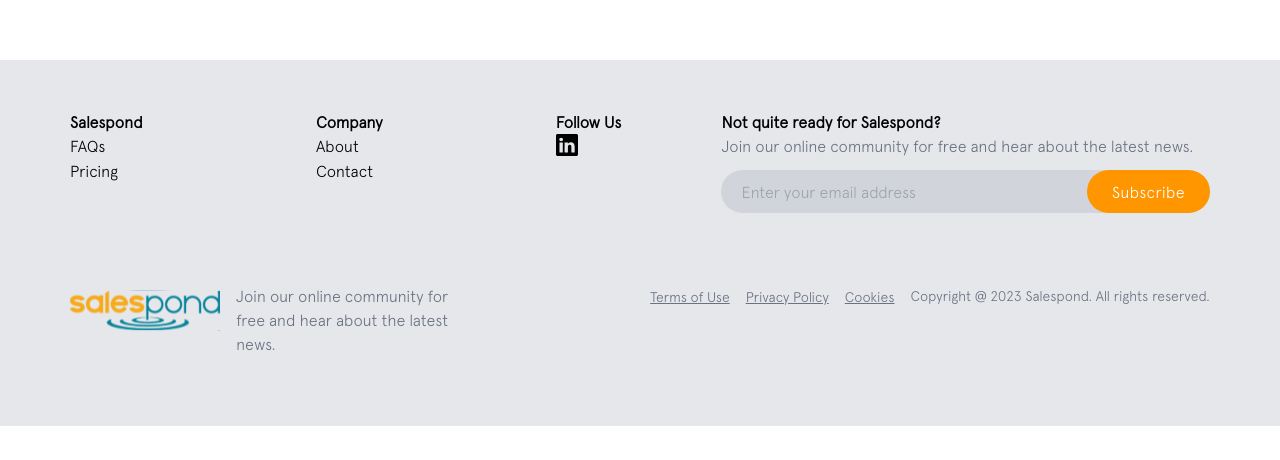
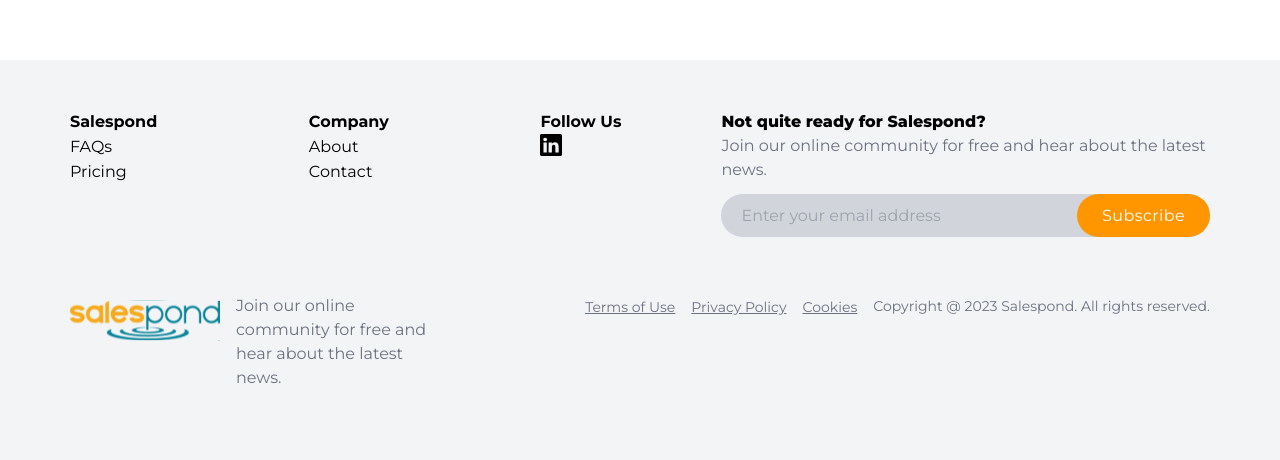
Before and after one commit to salespond/salespond-website, a Vue app: page / in a window 1280 px wide. Shown: the part 1532-1992 px from the top of the page. Before the commit the page ends 1958 px from the top, so only its background shows below. Built offline with nearby package versions, Linux system fonts and the light colour scheme.

Commit message:
SW-130 updated fonts and changed footer background

```diff
--- a/src/assets/base.css
+++ b/src/assets/base.css
@@ -20,16 +20,25 @@
   font-style: normal;
 }
 
+
 @font-face {
   font-family: 'montserrat';
-  src: url('../../src/assets/fonts/Montserrat-ExtraLight.ttf') format('truetype'),
-      url('../../src/assets/fonts/Montserrat-Light.ttf') format('truetype'),
-      url('../../src/assets/fonts/Montserrat-Regular.ttf') format('truetype'),
-      url('../../src/assets/fonts/Montserrat-Medium.ttf') format('truetype'),
-      url('../../src/assets/fonts/Montserrat-Bold.ttf') format('truetype'),
-      url('../../src/assets/fonts/Montserrat-ExtraBold.ttf') format('truetype'),
-      url('../../src/assets/fonts/Montserrat-Black.ttf') format('truetype');
-  font-weight: normal;
+  src: url('../../src/assets/fonts/Montserrat-Regular.ttf') format('truetype');
+  font-weight: 400;
+  font-style: normal;
+}
+
+@font-face {
+  font-family: 'montserrat';
+  src: url('../../src/assets/fonts/Montserrat-Bold.ttf') format('truetype');
+  font-weight: 600;
+  font-style: normal;
+}
+
+@font-face {
+  font-family: 'montserrat';
+  src: url('../../src/assets/fonts/Montserrat-ExtraBold.ttf') format('truetype');
+  font-weight: 800;
   font-style: normal;
 }
 
@@ -46,7 +55,7 @@
   font-family: apercu, sans-serif;
 }
 
-main {
+main, footer {
   font-family: montserrat, sans-serif;
 }
 
--- a/src/components/molecule/FooterMenu.vue
+++ b/src/components/molecule/FooterMenu.vue
@@ -1,5 +1,5 @@
 <template>
-  <div class="bg-gray-200 py-[50px]">
+  <div class="bg-gray-100 py-[50px]">
     <!-- Footer -->
     <div class="s-container grid grid-cols-1 lg:grid-cols-7 mb-[50px]">
       <div class="lg:col-span-4 ">
@@ -82,7 +82,7 @@
 
 <style scoped>
 dl dt {
-  font-weight: bolder;
+  font-weight: 600;
 }
 
 dl dd {
```
